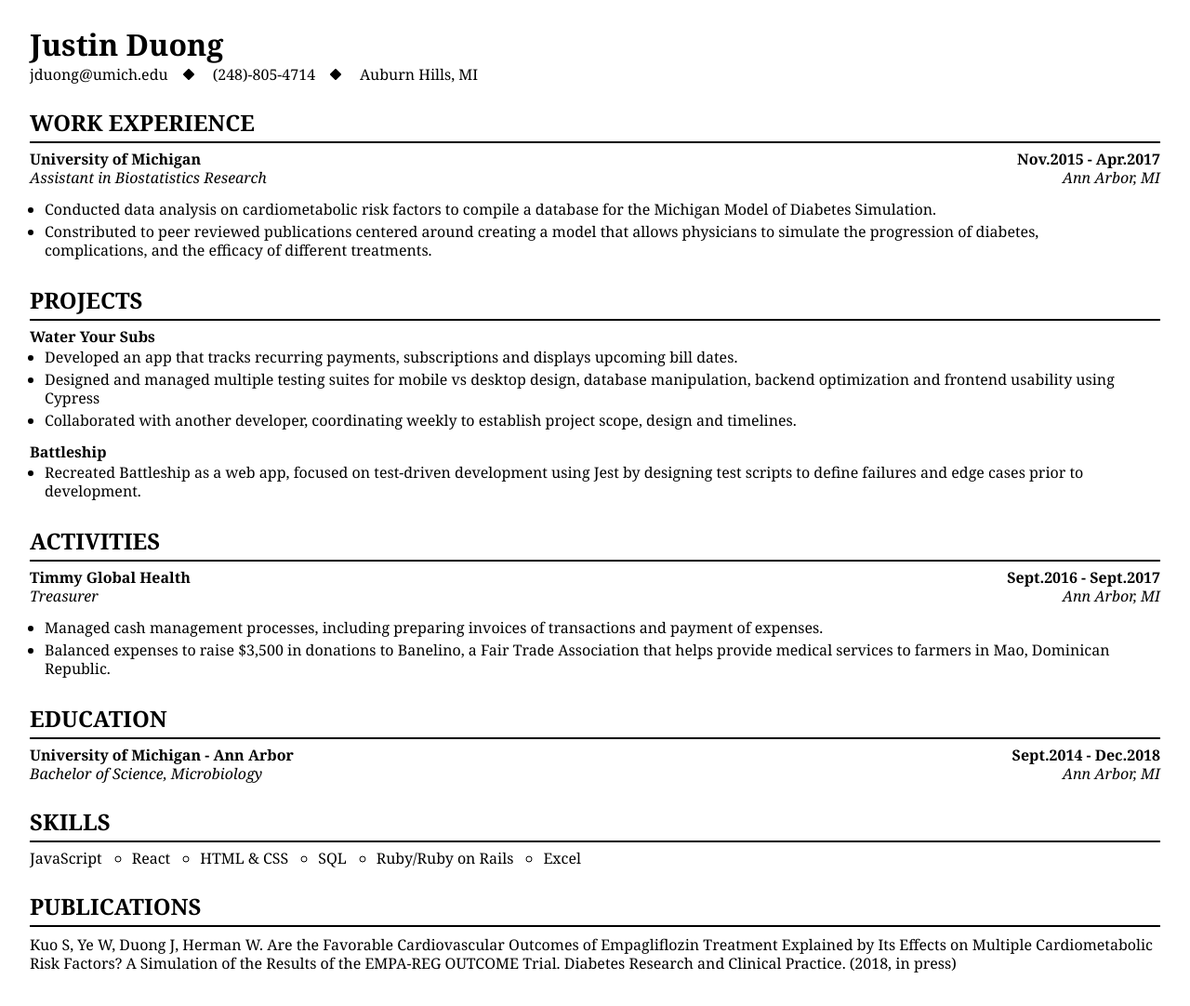
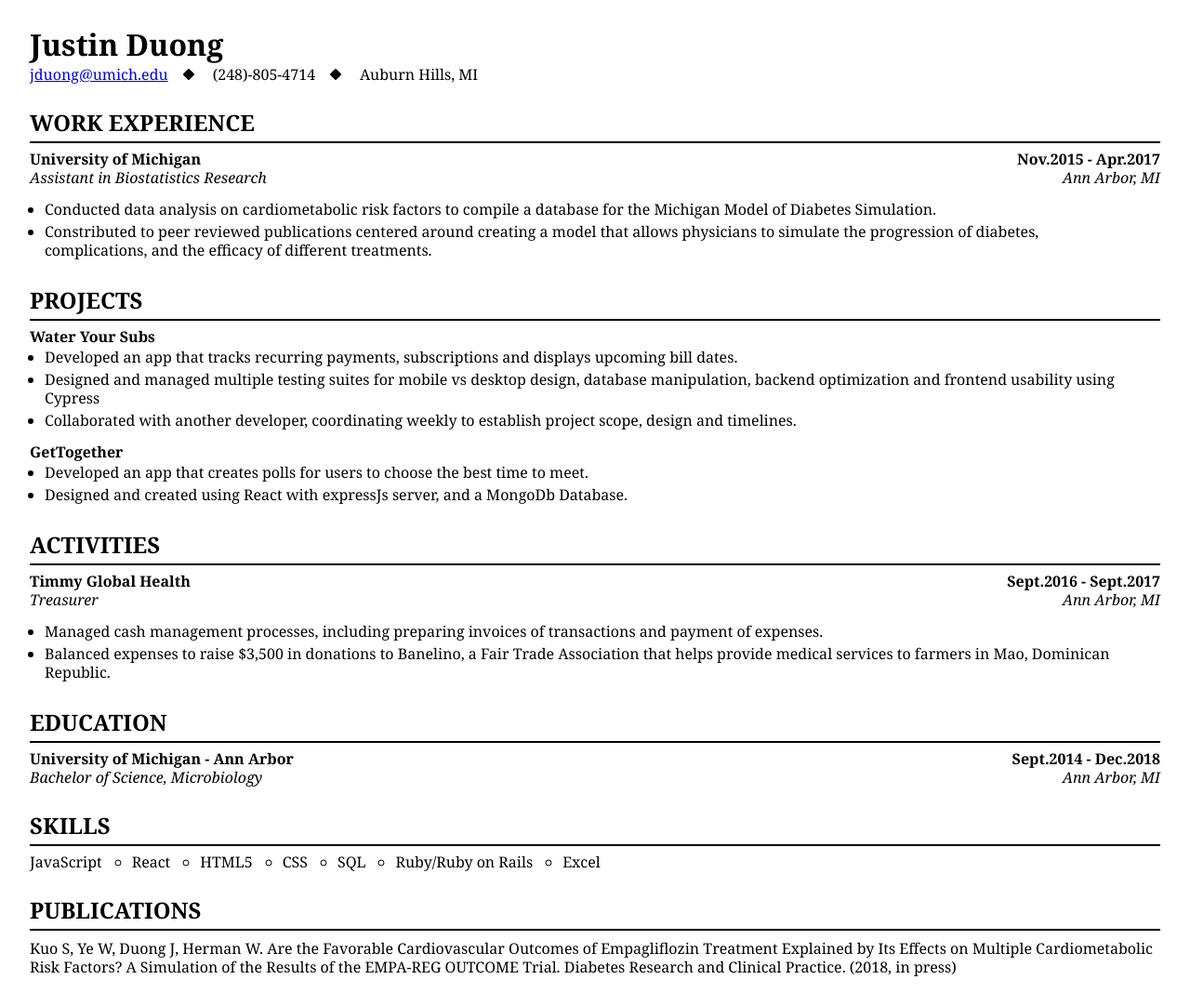
Before and after one commit to jduong09/resume, a plain HTML site: page index.html in a window 1280 px wide. Shown: the whole page at 93% size. Drawn offline with Linux system fonts and the light colour scheme.

Commit message:
Added mailto to email address. Added GetTogether to resume.

```diff
--- a/index.html
+++ b/index.html
@@ -12,7 +12,7 @@
     <h1>Justin Duong</h1>
     <div id="general-information">
       <ul>
-        <li>jduong@umich.edu</li>
+        <li><a href="mailto:jduong@umich.edu">jduong@umich.edu</a></li>
         <li>(248)-805-4714</li>
         <li>Auburn Hills, MI</li>
       </ul>
@@ -50,10 +50,10 @@
           </ul>
         </li>
         <li>
-          <h3>Battleship</h3>
-          </div>
+          <h3>GetTogether</h3>
           <ul class="list-bullet-points">
-            <li>Recreated Battleship as a web app, focused on test-driven development using Jest by designing test scripts to define failures and edge cases prior to development.</li>
+            <li>Developed an app that creates polls for users to choose the best time to meet.</li>
+            <li>Designed and created using React with expressJs server, and a MongoDb Database.</li>
           </ul>
         </li>
       </ul>
@@ -96,7 +96,8 @@
       <ul id="list-skills">
         <li>JavaScript</li>
         <li>React</li>
-        <li>HTML & CSS</li>
+        <li>HTML5</li>
+        <li>CSS</li>
         <li>SQL</li>
         <li>Ruby/Ruby on Rails</li>
         <li>Excel</li>
```
